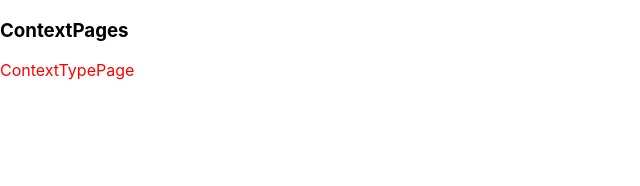
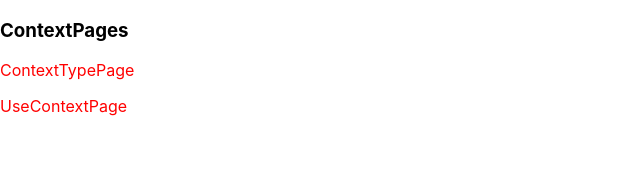
Before and after one commit to xiumubai/react-basic, a React app: page / in a window 1280 px wide. Shown: the top 186 px of the page, without its empty margins (0-640 px from the left). Built offline with nearby package versions, Linux system fonts and the light colour scheme.

Commit message:
useContext的使用

```diff
--- a/src/pages/ContextPages.js
+++ b/src/pages/ContextPages.js
@@ -1,5 +1,6 @@
 import React, { Component } from 'react'
 import ContextTypePage from './ContextTypePage'
+import UseContextPage from './UseContextPage'
 import { ThemeContext } from '../Context'
 
 class ContextPages extends Component {
@@ -21,6 +22,7 @@ class ContextPages extends Component {
         {/* 使用Context.Provider传递值 */}
         <ThemeContext.Provider value={theme}>
           <ContextTypePage />
+          <UseContextPage />
         </ThemeContext.Provider>
       </div>
     )
--- a/src/pages/ContextTypePage.js
+++ b/src/pages/ContextTypePage.js
@@ -1,7 +1,7 @@
 import React, { Component } from 'react'
 import { ThemeContext } from '../Context'
-class ContextTypePage extends Component {
-  // 用创建的Context申明一下type
+export default class ContextTypePage extends Component {
+  // 用创建的Context申明一下type，只能使用在class组件中
   static contextType = ThemeContext
   render() {
     console.log(this)
@@ -12,5 +12,3 @@ class ContextTypePage extends Component {
     return <div className={themeColor}>ContextTypePage</div>
   }
 }
-
-export default ContextTypePage
--- /dev/null
+++ b/src/pages/UseContextPage.js
@@ -0,0 +1,10 @@
+import React, { useContext } from 'react'
+import { ThemeContext } from '../Context'
+export default function UseContextPage(props) {
+  const { themeColor } = useContext(ThemeContext)
+  return (
+    <div>
+      <p className={themeColor}>UseContextPage</p>
+    </div>
+  )
+}
```
